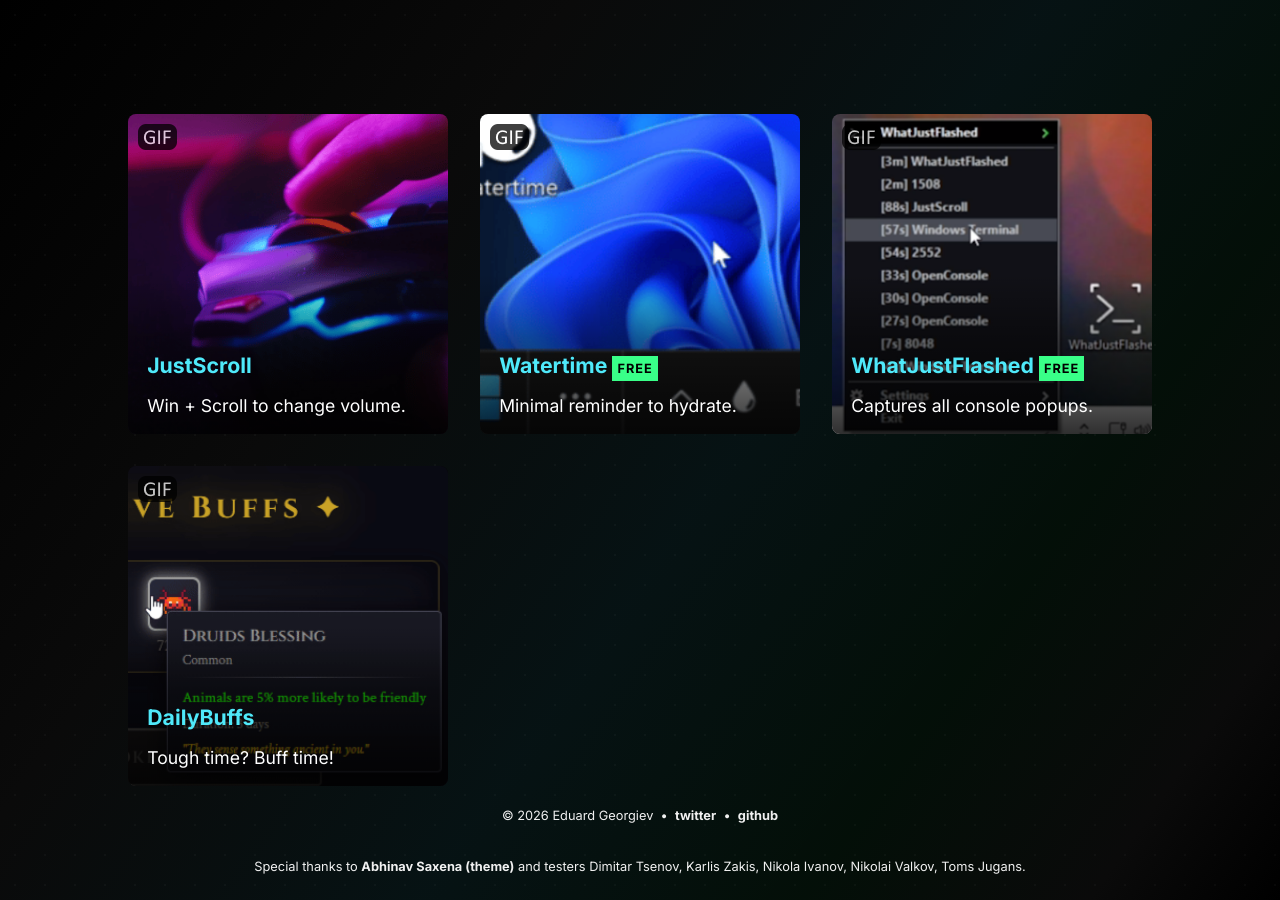
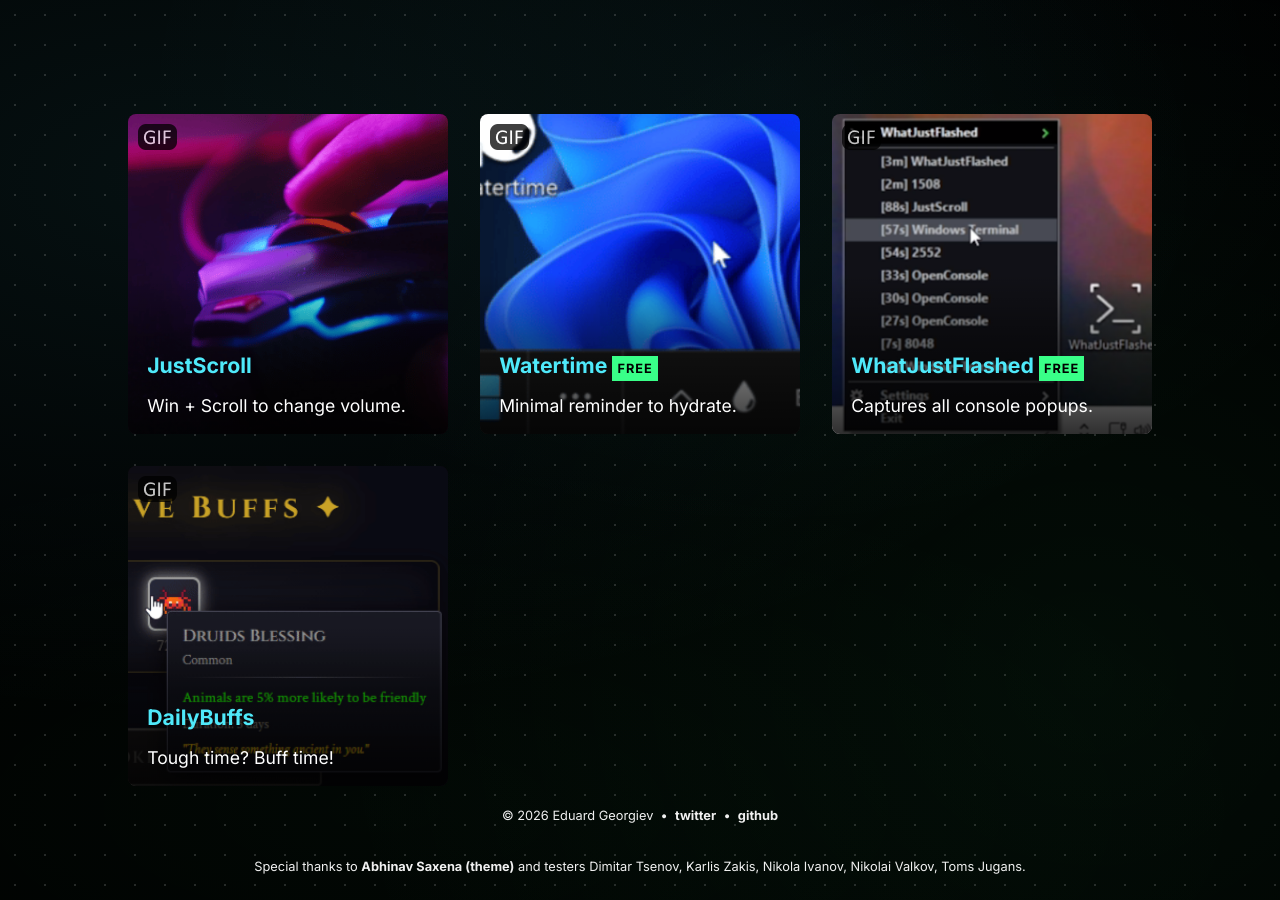
Before and after one commit to ERGeorgiev/ergeorgiev.github.io, a Jekyll site: the page built from index.md, in a window 1280 px wide. Built offline with Jekyll 4.4.1, drawn with Linux system fonts in a browser that asks for light colours.

Commit message:
Use color blobs for background and fix dot visibility
- Replaced linear gradient with radial gradient blobs of Electric Cyan
  and Vivid Mint positioned across the page
- Increased dot pattern opacity significantly (0.15 vs 0.07)
- Removed extra opacity multiplier on dot pseudo-element
- Fixed html/body background-color override that was hiding body background

https://claude.ai/code/session_01SZjvrWREnSzKfAFoXyrRCx

```diff
--- a/_sass/moonwalk.scss
+++ b/_sass/moonwalk.scss
@@ -8,27 +8,24 @@ body {
   line-height: 2;
   margin: 0;
   min-height: 100vh;
-  background: linear-gradient(
-    125deg,
-    #000000 0%,
-    #0A0A0A 30%,
-    rgba(79, 233, 250, 0.08) 55%,
-    rgba(57, 255, 136, 0.06) 75%,
-    #0A0A0A 90%,
-    #000000 100%
-  );
+  background-color: #000000;
+  background-image:
+    radial-gradient(ellipse 80% 60% at 15% 20%, rgba(79, 233, 250, 0.07), transparent),
+    radial-gradient(ellipse 60% 80% at 85% 75%, rgba(57, 255, 136, 0.05), transparent),
+    radial-gradient(ellipse 50% 50% at 60% 10%, rgba(79, 233, 250, 0.04), transparent),
+    radial-gradient(ellipse 70% 40% at 30% 90%, rgba(57, 255, 136, 0.03), transparent);
 
   &::before {
     content: "";
     position: fixed;
     inset: 0;
     pointer-events: none;
+    z-index: 0;
     background-image: radial-gradient(
-      rgba(240, 240, 240, 0.07) 1px,
+      rgba(255, 255, 255, 0.15) 1px,
       transparent 1px
     );
     background-size: 30px 30px;
-    opacity: 0.5;
   }
 }
 
@@ -77,8 +74,11 @@ img {
 html[data-theme="dark"] { @include dark-appearance; }
 
 // Remove unused styles and keep only dark theme since light theme is not used
-html, body {
+html {
   background-color: var(--bg);
+}
+
+body {
   color: var(--text);
 }
 
```
